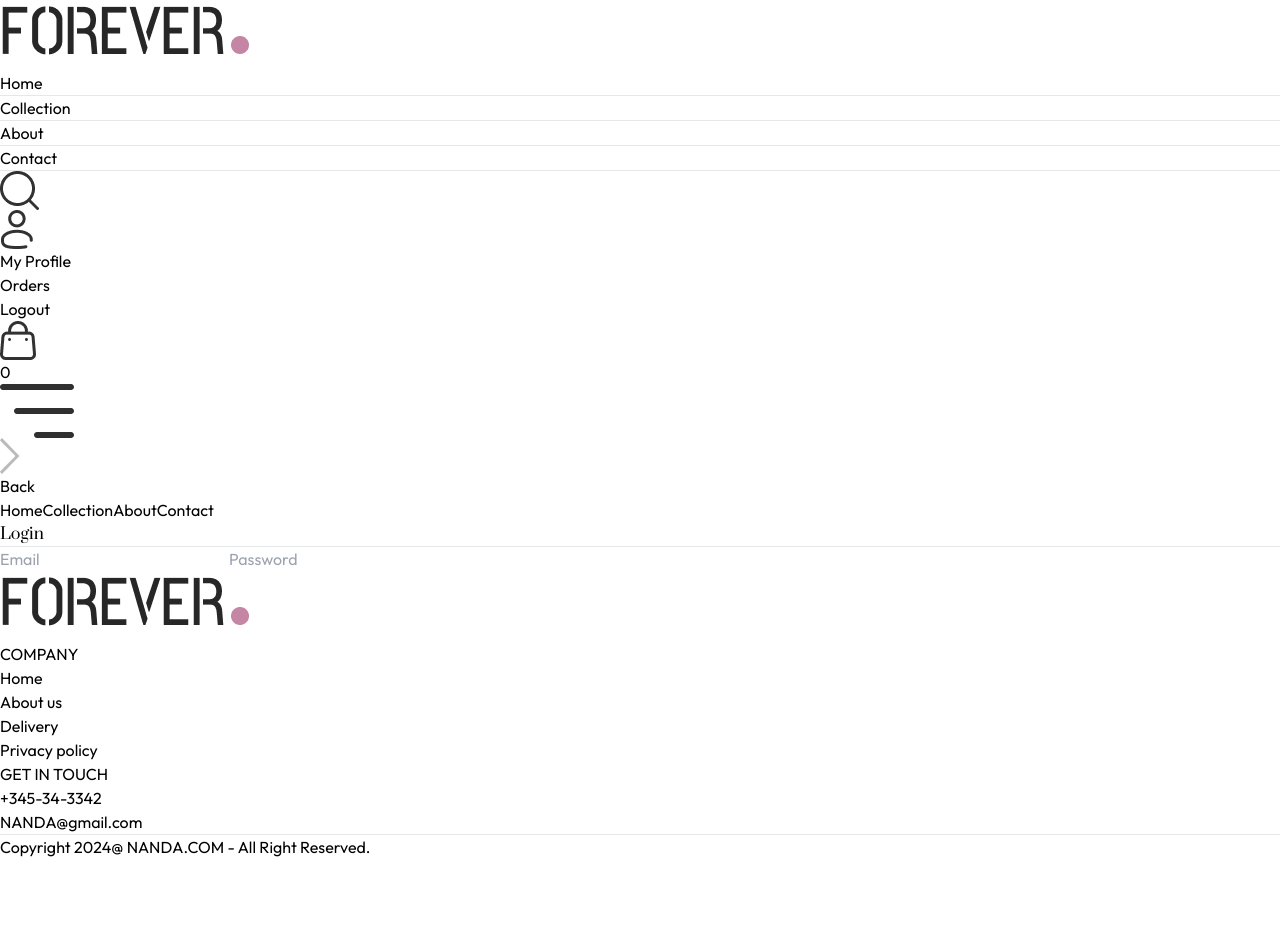
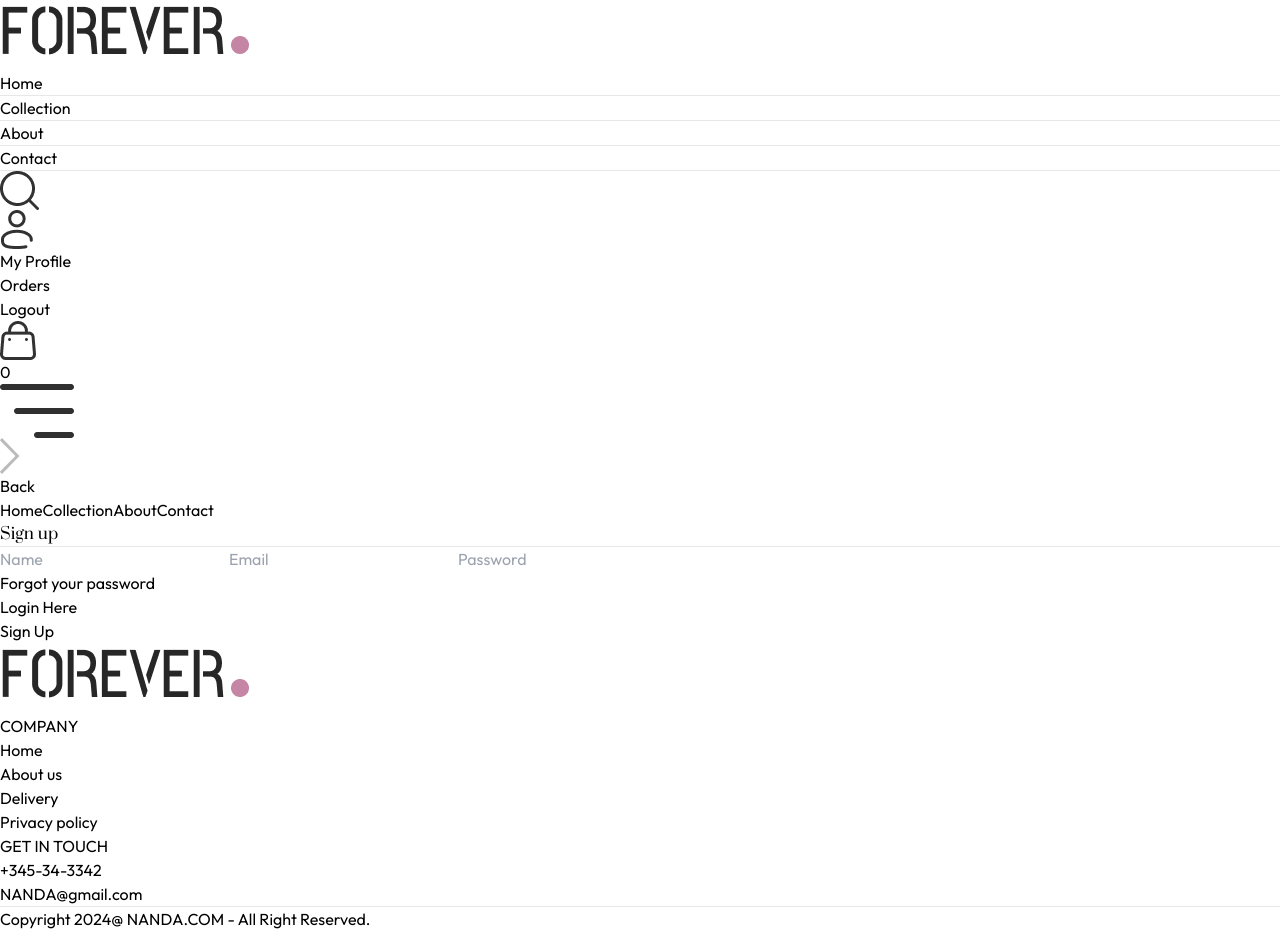
Before and after one commit to ADNANLH/E-commerce-App, a React (Vite) app in the folder frontend/: page /login in a window 1280 px wide. Before the commit the page ends 859 px from the top, so only its background shows below. Built offline with nearby package versions, Linux system fonts and the light colour scheme.

Commit message:
login Page

```diff
--- a/frontend/src/pages/Login.jsx
+++ b/frontend/src/pages/Login.jsx
@@ -3,16 +3,29 @@
 
 const Login = () => {
 
-  const [currentState, setCurrentState] = useState('Login')
+  const [currentState, setCurrentState] = useState('Sign up')
+  const onSubmitHandler = async (event) =>{
+    event.preventDefault();
+
+  }
   return (
-    <form className='flex flex-col items-center w-[90%] sm:max-w-96 m-auto mt-14 gap-4 text-gray-800 '>
+    <form onSubmit={onSubmitHandler} className='flex flex-col items-center w-[90%] sm:max-w-96 m-auto mt-14 gap-4 text-gray-800 '>
       <div className='inline-flex items-center gap-2 mb-2 mt-10'>
         <p className='prata-regular text-3xl'>{currentState}</p>
         <hr className='border-none h-[1.5px] w-8 bg-gray-800' />
       </div>
-      {currentState === 'Login' ? '' : <input type="text" className='w-full py-2 border border-gray-800' placeholder='Name' required/> }
-      <input type="email" className='w-full py-2 border border-gray-800' placeholder='Email' required/>
-      <input type="password" className='w-full py-2 border border-gray-800' placeholder='Password' required/>
+      {currentState === 'Login' ? '' : <input type="text" className='w-full py-2 px-2 border border-gray-800' placeholder='Name' required/> }
+      <input type="email" className='w-full py-2 px-2 border border-gray-800' placeholder='Email' required/>
+      <input type="password" className='w-full py-2 px-2 border border-gray-800' placeholder='Password' required/>
+      <div className='w-full flex justify-between text-sm mt-[-8px]'>
+        <p className='cursor-pointer'>Forgot your password</p>
+        {
+          currentState === 'Login'
+          ? <p onClick={()=>setCurrentState('Sign Up')} className='cursor-pointer'>Create account</p>
+          : <p onClick={()=>setCurrentState('Login')} className='cursor-pointer'>Login Here</p>
+        }
+      </div>
+      <button className='bg-black text-white font-light px-8 py-2 mt-4'>{currentState === 'Login' ? 'Sign In' : 'Sign Up'}</button>
 
     </form>
   )
```
